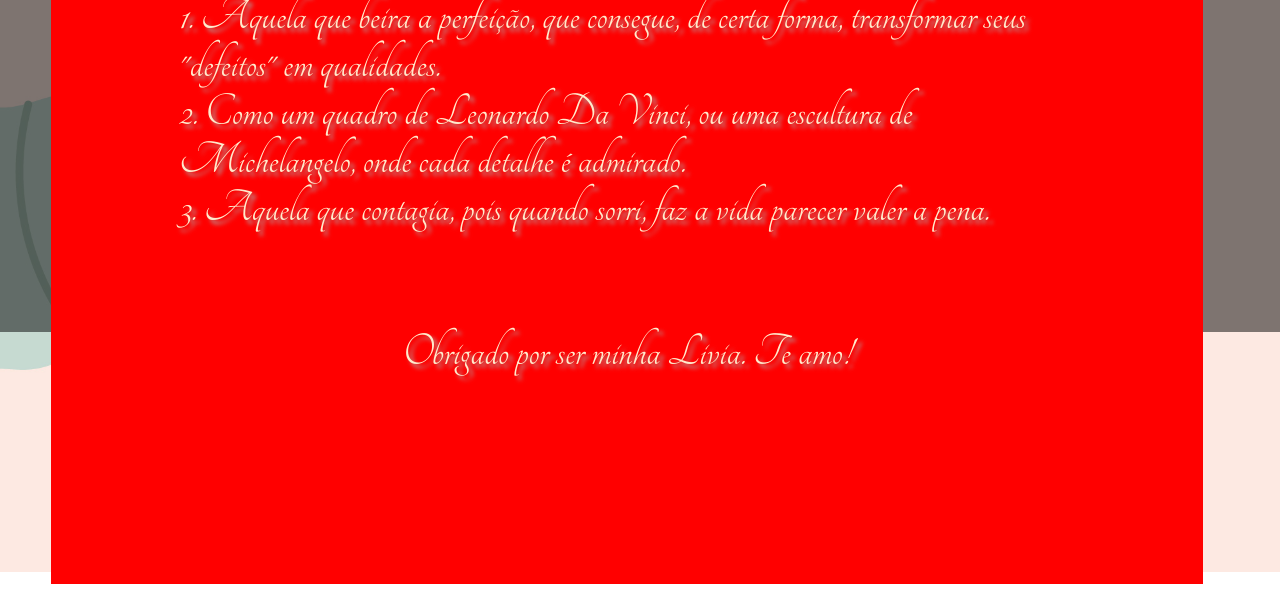
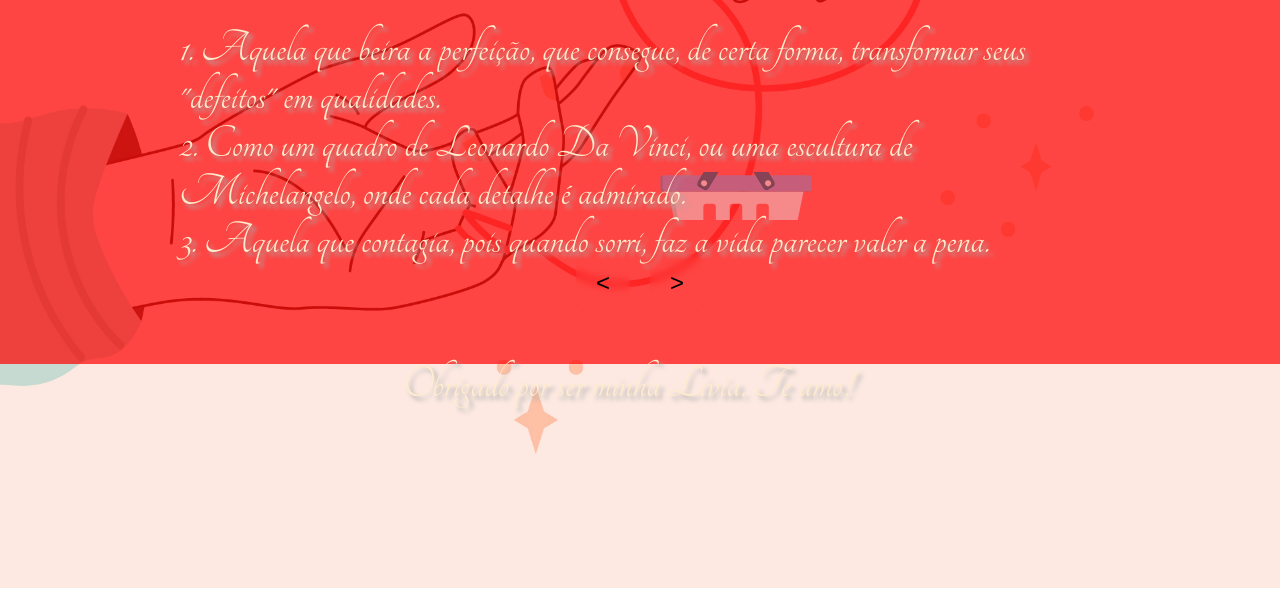
Before and after one commit to KauanRTe/For_Livia, a plain HTML site: page index.html in a window 1280 px wide. Shown: the part 468-1084 px from the top of the page. Before the commit the page ends 1052 px from the top, so only its background shows below. Drawn offline with Linux system fonts and the light colour scheme.

Commit message:
Update style.css

```diff
--- a/style.css
+++ b/style.css
@@ -11,7 +11,7 @@ body {
 }
 
 main{
-  background: rgb(0, 0, 0, 0.5);
+  background: rgb(255, 0, 0, 0.7);
   width: 100%;
   height: 100%;
 }
@@ -87,7 +87,7 @@ main{
     color:blanchedalmond;
     width: 90%;
     margin-left: 4vw;
-    background-color: red;
+    margin-top: 4vh;
 }
 
 #text{
```
